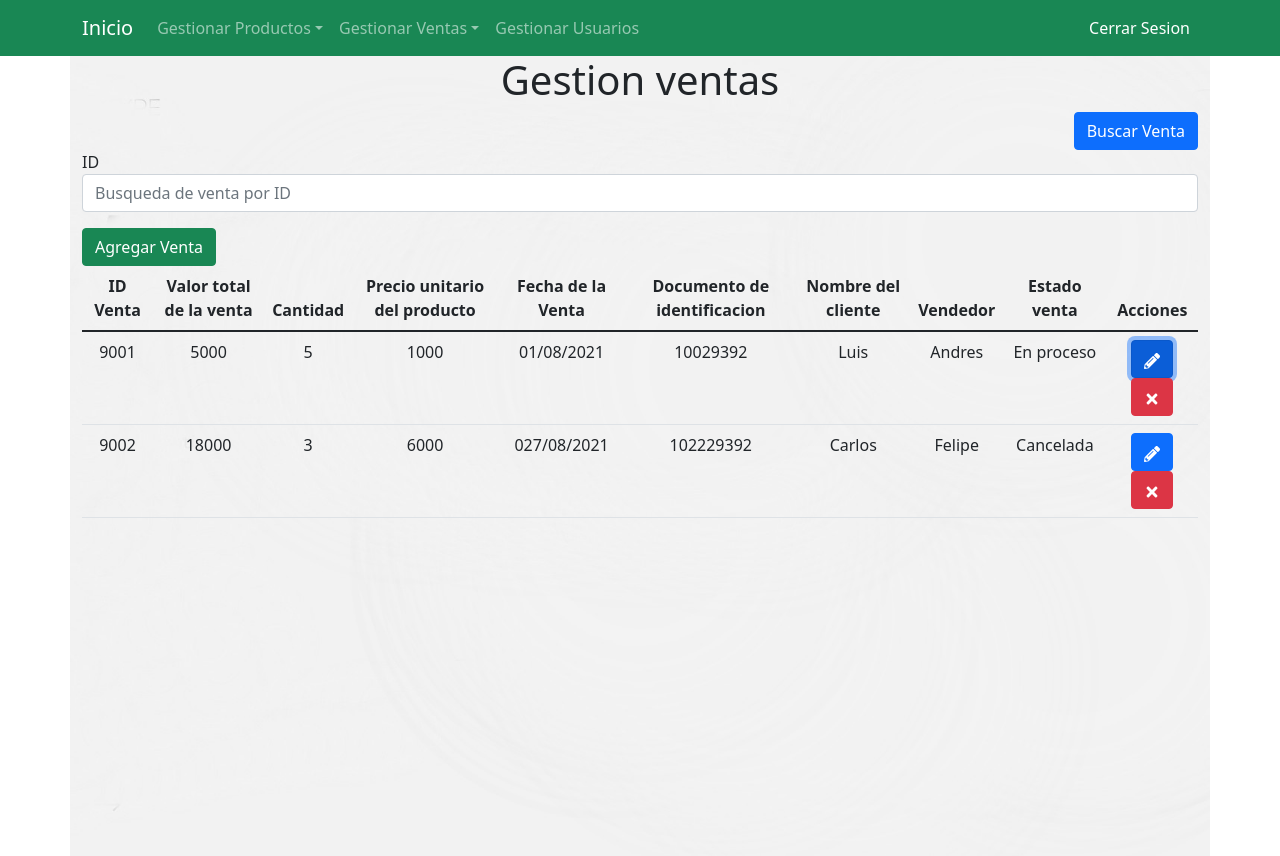
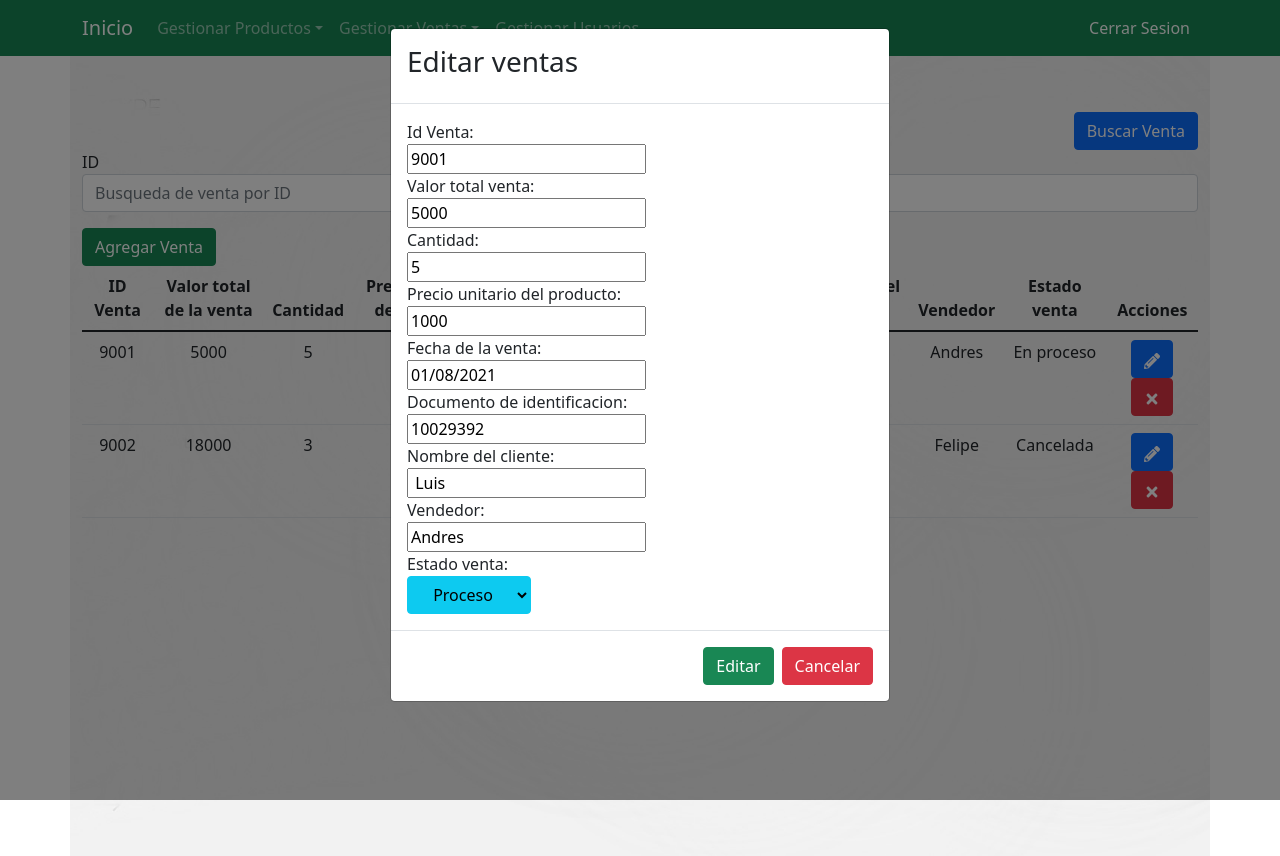
Before and after one commit to crosero0421/winningteam, a React (Create React App) app: page /GestionarVenta/2.2 in a window 1280 px wide. Both pictures are taken after a click on the button 1152 px from the left and 359 px from the top of the page. Built offline with nearby package versions, Linux system fonts and the light colour scheme.

Commit message:
CRUD completo en GestionarVentas

```diff
--- a/src/gestion venta/pages/GestionarVenta.js
+++ b/src/gestion venta/pages/GestionarVenta.js
@@ -21,7 +21,8 @@ class GestionarVenta extends React.Component{
 state={
     data:data,
     form: {IdVenta:'', ValorTotalVenta: '', Cantidad:'', PrecioUnitarioCadaProducto:'', FechaVenta:'', DocumentoIdentificacion:'', NombreCliente:'', Vendedor:'', EstadoVenta:''},
-    modalInsertar: false
+    modalInsertar: false,
+    modalEditar: false,
 };
 
 
@@ -39,14 +40,47 @@ handleChange =(e)=>{
 
 }
 
+/* FUNCIONES PARA MOSTRAR Y OCULTAR EL MODAL DE INSERTAR*/
 mostrarModalInsertar=()=>{
   this.setState({modalInsertar:true});
 }
 
 ocultarModalInsertar=()=>{
     this.setState({modalInsertar:false});
-  }
+}
 
+/* FUNCIONES PARA MOSTRAR Y OCULTAR EL MODAL DE EDITAR*/
+
+mostrarModalEditar=(registro)=>{
+    this.setState({modalEditar:true, form: registro});
+}
+
+ocultarModalEditar=()=>{
+      this.setState({modalEditar:false});
+}
+
+/* FUNCION PARA EDITAR*/
+
+editar=(dato)=>{
+    var contador= 0;
+    var lista=this.state.data;
+    lista.map((registro)=>{
+        if(dato.IdVenta==registro.IdVenta){
+            lista[contador].ValorTotalVenta=dato.ValorTotalVenta;
+            lista[contador].Cantidad=dato.Cantidad;
+            lista[contador].PrecioUnitarioCadaProducto=dato.PrecioUnitarioCadaProducto;
+            lista[contador].FechaVenta=dato.FechaVenta;
+            lista[contador].DocumentoIdentificacion=dato.DocumentoIdentificacion;
+            lista[contador].NombreCliente=dato.NombreCliente;
+            lista[contador].Vendedor=dato.Vendedor;
+            lista[contador].EstadoVenta=dato.EstadoVenta;
+        }
+        contador++;
+    });
+    this.setState({data: lista,modalEditar: false});
+}
+
+/* FUNCION PARA INSERTAR*/
 
 insertar= ()=>{
 
@@ -60,6 +94,22 @@ insertar= ()=>{
 
   }
 
+/* FUNCION PARA ELIMINAR*/
+
+eliminar=(dato)=>{
+    var opcion=window.confirm(" Seguro que desea eliminar la venta " + dato.IdVenta + " ? ")
+    if(opcion){
+        var contador=0;
+        var lista = this.state.data;
+        lista.map((registro)=>{
+            if(registro.IdVenta==dato.IdVenta){
+                lista.splice(contador, 1);
+            }
+            contador++;
+        })
+        this.setState({data:lista});
+    }
+}
 
 
     render(){
@@ -111,8 +161,8 @@ insertar= ()=>{
                             <td className="text-center">{elemento.Vendedor}</td>
                             <td className="text-center">{elemento.EstadoVenta}</td>
 
-                            <td className="text-center" ><Button className="text-center" color="primary"><FaPencilAlt /> </Button>
-                            <Button color="danger"><FaTimes/></Button></td>
+                            <td className="text-center" ><Button className="text-center" color="primary" onClick={()=>this.mostrarModalEditar(elemento)}><FaPencilAlt /> </Button>
+                            <Button color="danger" onClick={()=>this.eliminar(elemento)}><FaTimes/></Button></td>
                         </tr>
                     ))}
                 </tbody>
@@ -199,7 +249,99 @@ insertar= ()=>{
                     <Button color="danger" onClick={()=>this.ocultarModalInsertar()}>Cancelar</Button>
                 </ModalFooter>
             </Modal>
+
+
+
+
+
+
+
+
+
+            <Modal isOpen={this.state.modalEditar}>
+                <ModalHeader>
+                    <div>
+                        <h3>Editar ventas</h3>
+                    </div>
+                </ModalHeader>
+                <ModalBody>
+                    <FormGroup>
+                        <div>
+                        <label>Id Venta:</label>
+                        </div>
+                        <input className="Form-control" readOnly name="IdVenta" type="text" value={this.state.form.IdVenta}/>
+                    </FormGroup>
+
+                    <FormGroup>
+                        <div>
+                        <label>Valor total venta:</label>
+                        </div>
+                        <input className="Form-control" name="ValorTotalVenta" type="text" onChange={this.handleChange} value={this.state.form.ValorTotalVenta}/>
+                     </FormGroup>
+
+                    <FormGroup>
+                        <div>
+                        <label>Cantidad:</label>
+                        </div>
+                        <input className="Form-control" name="Cantidad" type="text" onChange={this.handleChange} value={this.state.form.Cantidad} />
+                    </FormGroup>
+
+                    <FormGroup>
+                        <div>
+                        <label>Precio unitario del producto:</label>
+                        </div>
+                        <input className="Form-control" name="PrecioUnitarioCadaProducto" type="text" onChange={this.handleChange} value={this.state.form.PrecioUnitarioCadaProducto} />
+                    </FormGroup>
+
+                    <FormGroup>
+                        <div>
+                        <label>Fecha de la venta:</label>
+                        </div>
+                        <input className="Form-control" name="FechaVenta" type="text" onChange={this.handleChange} value={this.state.form.FechaVenta} />
+                    </FormGroup>
+
+                    <FormGroup>
+                        <div>
+                        <label>Documento de identificacion:</label>
+                        </div>
+                        <input className="Form-control" name="DocumentoIdentificacion" type="text" onChange={this.handleChange} value={this.state.form.DocumentoIdentificacion} />
+                    </FormGroup>
+
+                    <FormGroup>
+                        <div>
+                        <label>Nombre del cliente:</label>
+                        </div>
+                        <input className="Form-control" name="NombreCliente" type="text" onChange={this.handleChange} value={this.state.form.NombreCliente} />
+                    </FormGroup>
+
+                    <FormGroup>
+                        <div>
+                        <label>Vendedor:</label>
+                        </div>
+                        <input className="Form-control" name="Vendedor" type="text" onChange={this.handleChange} value={this.state.form.Vendedor} />
+                    </FormGroup>
+
+
+                    <FormGroup>
+                        <div>
+                        <label>Estado venta:</label>
+                        </div>
+                        <select id="estadoventa" className="btn btn-info dropdown-toggle"  onChange={this.handleChange} value={this.state.form.EstadoVenta}>
+                            <option className="btn btn-danger dropdown-toggle" value="Proceso">Proceso</option>
+                            <option className="btn btn-success dropdown-toggle" value="Cancelada">Cancelada</option>
+                            <option className="btn btn-file dropdown-toggle" value="Entregada">Entregada</option>
+                        </select>
+                    </FormGroup>
+
+                </ModalBody>
+                <ModalFooter>
+                    <Button color="success" onClick={()=>this.editar(this.state.form)}>Editar</Button>
+                    <Button color="danger" onClick={()=>this.ocultarModalEditar()}>Cancelar</Button>
+                </ModalFooter>
+            </Modal>
+
         </div>
+
 
        )
     }
```
